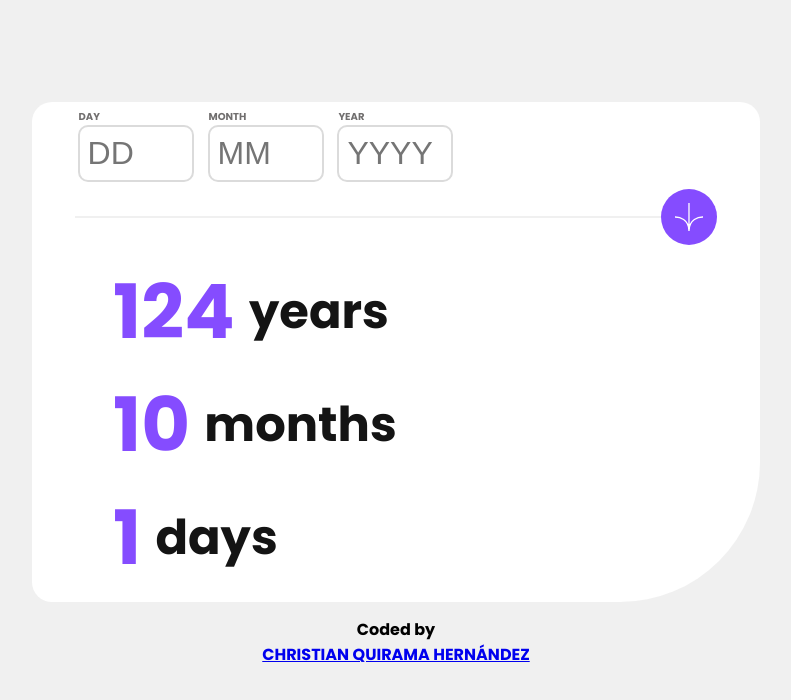
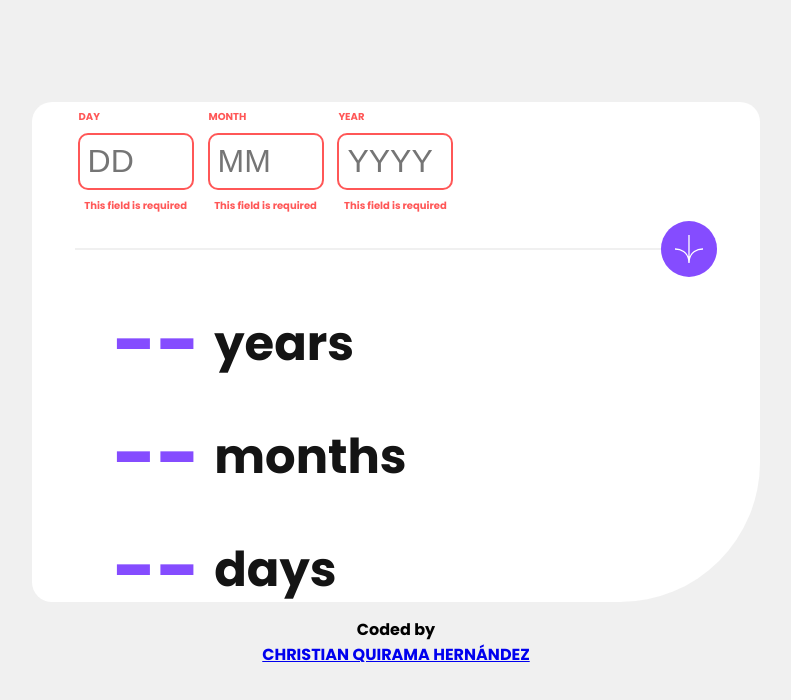
Before and after one commit to quirama1120/App-Age-Calculator, a website: page public/index.html in a window 1280 px wide. Both pictures are taken after a click on the button 932 px from the left and 217 px from the top of the page. Shown: the whole page, without its empty margins (244-1035 px from the left). Drawn offline with Linux system fonts and the light colour scheme.

Commit message:
adding logical and layout if input is empty

```diff
--- a/public/js/index.js
+++ b/public/js/index.js
@@ -7,6 +7,40 @@ calculatedAgeButton.addEventListener("click", () => {
   const inputYearValue = inputYears.value;
   const inputMonthValue = inputMonth.value;
   const inputDayValue = inputDay.value;
+  const inputArray = [inputYears, inputMonth, inputDay]
+  let inputEmpty = false;
+
+  inputArray.forEach(input => {
+    const label = input.previousElementSibling;
+    const existingError = input.nextElementSibling;
+    if(existingError && existingError.classList.contains("error__message")) {
+      existingError.remove()
+    }
+
+
+    if(input.value.trim() === "") {
+      input.classList.add("input__error")
+      if(label) {
+        label.classList.add("label__error")
+      }
+      inputEmpty = true;
+      const error__message = document.createElement("p");
+      error__message.textContent = "This field is required";
+      error__message.classList.add("error__message");
+      input.parentNode.appendChild(error__message)
+    }
+    else {
+      input.classList.remove("input__error");
+      if(label) {
+        label.classList.remove("label__error");
+      }
+    }
+  })
+
+  if(inputEmpty) {
+    return;
+  }
+
   let userBirthDay = new Date(
     inputYearValue,
     inputMonthValue - 1,
@@ -16,6 +50,7 @@ calculatedAgeButton.addEventListener("click", () => {
   let userDateYearAge = currentlyDate.getFullYear() - userBirthDay.getFullYear();
   let userDateMonthAge;
   let userDateDayAge;
+
   //days
   if (
     currentlyDate.getDate() < userBirthDay.getDate() ||
--- a/public/styles/index.scss
+++ b/public/styles/index.scss
@@ -9,8 +9,8 @@ body {
 
   section {
     margin-top: 8%;
-    height: $full-height / 1.6;
-    width: $full-width / 1.1;
+    height: calc($full-height / 1.6);
+    width: calc($full-width / 1.1);
     border-radius: 20px 20px 140px 20px;
     // background-color: black;
     background-color: $white-color;
@@ -57,10 +57,31 @@ body {
           }
 
           &:focus{
+            border-color: $purple-color;
             caret-color: $purple-color;
+
           }
         }
       }
+    }
+
+    .input__error {
+      border-color: $light-red-color !important;
+    }
+
+    .label__error {
+      color: $light-red-color !important;
+      font-family: $font-family;
+      font-family: Bold 800;
+      margin-bottom: 0.5rem;
+
+    }
+
+    .error__message {
+      color: $light-red-color !important;
+      font-family: Bold 400;
+      font-size: x-small;
+      margin-top: 0.5rem;
     }
     .division {
       display: flex;
```
Also changed, not shown: public/styles/index.css, 1 other file.
